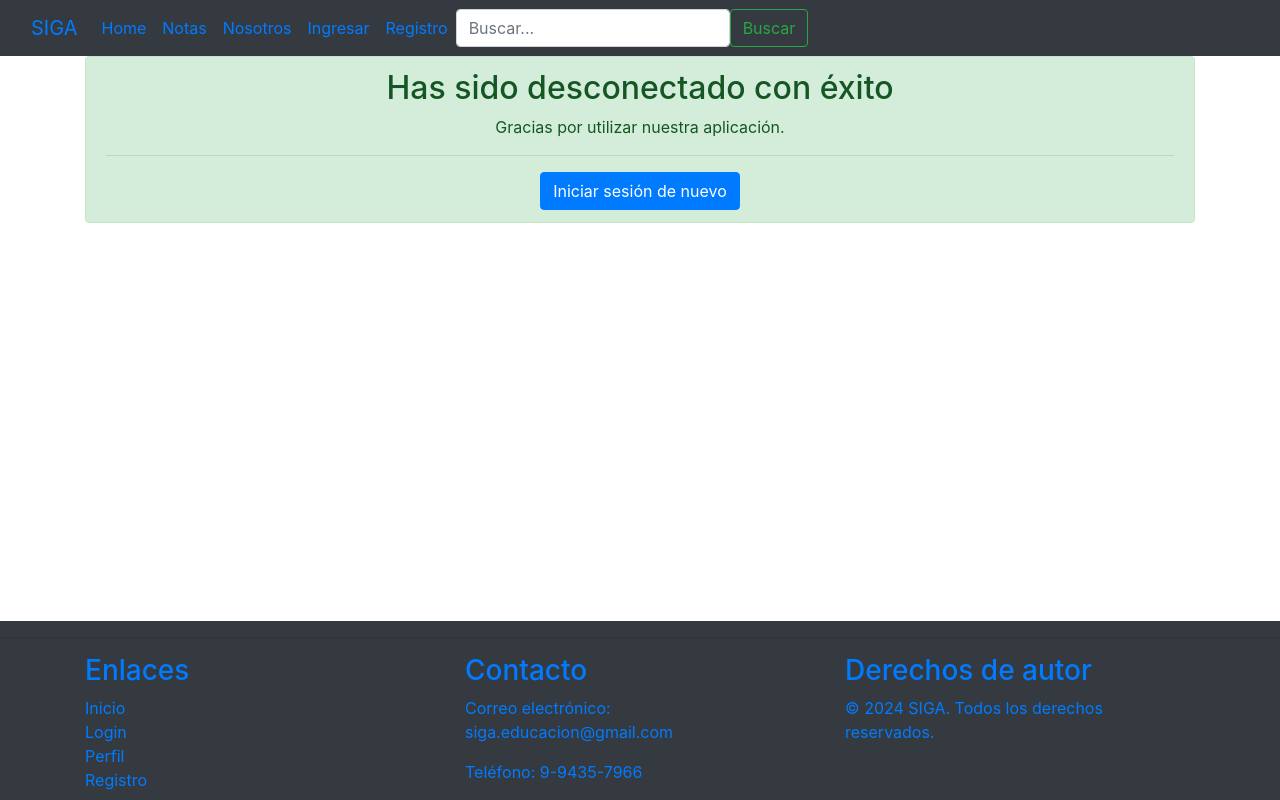
After one commit to jeancastro397/SIGA, a Django app: template templates/users/logout.html in a window 1280 px wide. The commit adds this page. Run offline with Django 4.2, Linux system fonts and the light colour scheme; the template is opened without the code that fills it, so the values that code supplies are empty; some libraries are stand-ins or nearby versions.

Commit message:
se agrega plantilla html para el Logout o cierre de sesión para evitar conflictos

```diff
--- a/templates/notes/modificar-notas.html
+++ b/templates/notes/modificar-notas.html
@@ -2,7 +2,7 @@
 {% load static %}
 
 {% block title%}
-Crear Nota
+Editar Nota
 {% endblock title%}
 
 {% block css %}
@@ -12,7 +12,7 @@ Crear Nota
 <main class="container form-container">
     <section class="row">
         <div class="col-md-8 offset-md-2">
-            <h2>Crear Nota</h2>
+            <h2>Editar Nota</h2>
             <form action="" method="POST">
                 {% csrf_token %}
                 <div class="mb-1 offset-md-4 col-md-4">
@@ -27,7 +27,7 @@ Crear Nota
                     <label class="form-label m-2">{{form.due_date.label}}:</label>
                     {{form.due_date}}
                 </div>
-                <button type="submit" role="submit" class="btn btn-primary offset-md-4 col-md-4">Guardar</button>
+                <button type="submit" role="submit" class="btn btn-primary offset-md-4 col-md-4">Guardar Cambios</button>
             </form>
         </div>
     </section>
--- /dev/null
+++ b/templates/users/logout.html
@@ -0,0 +1,19 @@
+{% extends 'base.html' %}
+{% load static %}
+
+{% block title %}
+Iniciar Sesión
+{% endblock title %}
+
+{% block content %}
+<div class="container text-center">
+    <div class="alert alert-success" role="alert">
+        <h2 class="alert-heading">Has sido desconectado con éxito</h2>
+        <p>Gracias por utilizar nuestra aplicación.</p>
+        <hr>
+        <p class="mb-0">
+            <a href="{% url 'login' %}" class="btn btn-primary">Iniciar sesión de nuevo</a>
+        </p>
+    </div>
+</div>
+{% endblock content %}
```
